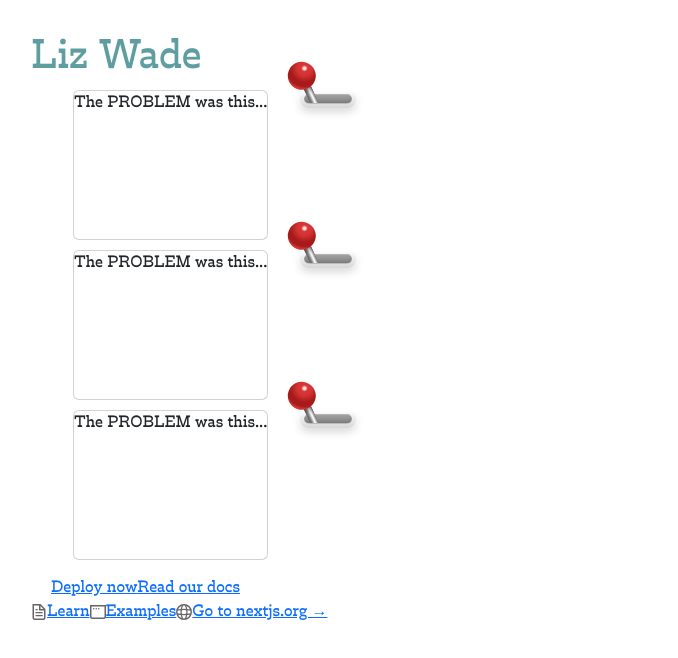
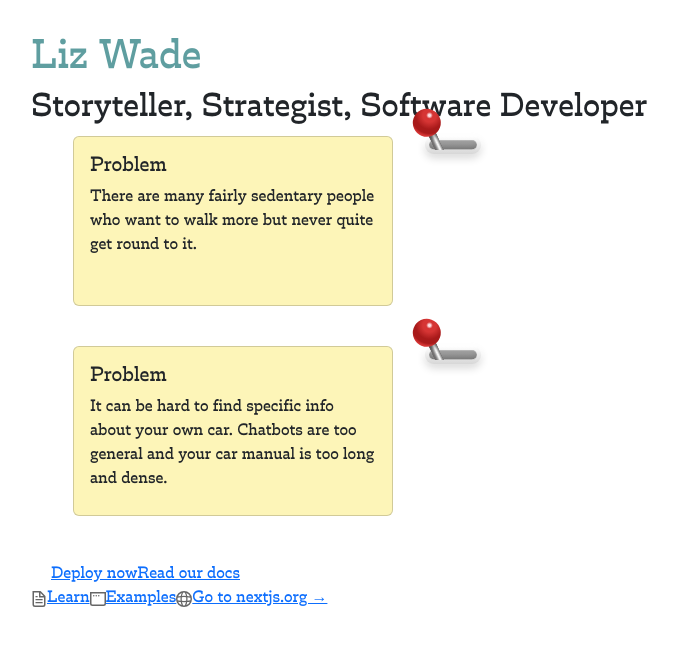
Before and after one commit to lizwade/portfolio, a Next.js app in the folder portfolio/: page / in a window 1280 px wide. Shown: the top 658 px of the page, without its empty margins (1-679 px from the left). Built offline with nearby package versions, Linux system fonts and the light colour scheme.

Commit message:
Cards styled and using props

```diff
--- a/portfolio/src/app/components/Header.tsx
+++ b/portfolio/src/app/components/Header.tsx
@@ -1,6 +1,9 @@
 function Header() {
     return (
+        <div>
         <h1 className="title">Liz Wade</h1>
+            <h2>Storyteller, Strategist, Software Developer</h2>
+            </div>
     )
 }
 
--- /dev/null
+++ b/portfolio/src/app/components/ProblemCard.tsx
@@ -0,0 +1,25 @@
+import Card from 'react-bootstrap/Card';
+
+interface ProblemCardProps {
+    myProblem: string;
+
+}
+
+function ProblemCard({ myProblem }: ProblemCardProps) {
+
+    return (
+        <div
+
+            //style={{ minHeight: '220px' }}
+        >
+    <Card className = 'lizcard'
+                body style={{ backgroundColor: 'rgb(249, 223, 21, 0.3)' }}
+            >
+                <Card.Title>Problem</Card.Title>
+                <Card.Text>{myProblem}</Card.Text>
+            </Card>
+            </div>
+    )
+}
+
+export default ProblemCard
--- a/portfolio/src/app/components/ProjectPanel.tsx
+++ b/portfolio/src/app/components/ProjectPanel.tsx
@@ -1,10 +1,17 @@
 import { useState } from 'react';
-import Card from 'react-bootstrap/Card';
+//import Card from 'react-bootstrap/Card';
 import Switch from '../components/Switch'
 import SolutionCard from "../components/SolutionCard";
+import ProblemCard from './ProblemCard';
 //import styles from "./ProjectPanel.module.css";
 
-function ProjectPanel() {
+interface ProjectPanelProps {
+    myProblem: string;
+    mySolutionTitle: string;
+    mySolutionText: string;
+}
+
+function ProjectPanel({myProblem, mySolutionTitle, mySolutionText}: ProjectPanelProps) {
     const [isShowingSolution, setIsShowingSolution] = useState(false);
 
 
@@ -12,11 +19,16 @@ function ProjectPanel() {
     return (
         <div
             // className={styles.panel
-            className="projpanel"
-            >
-        <Card>The PROBLEM was this...</Card>
+             style={{ minHeight: '200px' }}
+            className="projpanel">
+
+            <ProblemCard myProblem={myProblem}></ProblemCard>
+
             <Switch onChange={() => setIsShowingSolution(!isShowingSolution)}></Switch>
-        <SolutionCard isShowingSolution={isShowingSolution}></SolutionCard>
+            <SolutionCard isShowingSolution={isShowingSolution}
+                mySolutionTitle={mySolutionTitle}
+                mySolutionText={mySolutionText}
+            ></SolutionCard>
         </div>
     )
 }
--- a/portfolio/src/app/components/SolutionCard.tsx
+++ b/portfolio/src/app/components/SolutionCard.tsx
@@ -8,27 +8,35 @@ import Collapse from 'react-bootstrap/Collapse';
 
 interface SolutionCardProps {
   isShowingSolution: boolean;
+  mySolutionTitle: string;
+  mySolutionText: string;
 }
 
-function SolutionCard({ isShowingSolution }: SolutionCardProps) {
-  //const [open, setOpen] = useState(false);
+function SolutionCard({ isShowingSolution, mySolutionTitle, mySolutionText }: SolutionCardProps) {
+
 
   return (
-    <>
+
 
       <div
-        className="liz"
-        style={{ minHeight: '150px' }}>
+
+    //style={{ minHeight: '200px' }}
+    >
         <Collapse in={isShowingSolution} dimension="width">
           <div id="example-collapse-text">
-            <Card body style={{ width: '400px' }}>
-                          My solution was to do a cool thing. Look how cool it was!
-                          Click it and stuff!
+            <Card className = 'lizcard'
+            //</div>
+            // body style={{ width: '18rem' }}
+            body style={{ backgroundColor: 'rgb(249, 223, 21,1)' }}
+          >
+            <Card.Title>{`Solution: ${mySolutionTitle}`}</Card.Title>
+            <Card.Text>{mySolutionText}</Card.Text>
+
             </Card>
           </div>
         </Collapse>
       </div>
-    </>
+
   );
 }
 
--- a/portfolio/src/app/globals.css
+++ b/portfolio/src/app/globals.css
@@ -66,6 +66,13 @@ body {
   background-color: cadetblue;
 }
 
+.lizcard {
+  /* background-color: rgb(249, 223, 21) !important; */
+  min-height: 170px;
+  width: 20rem;
+  /* width: '18rem' !important; */
+}
+
 a {
   color: inherit;
   text-decoration: none;
--- a/portfolio/src/app/page.tsx
+++ b/portfolio/src/app/page.tsx
@@ -9,7 +9,34 @@ import Header from "./components/Header"
 import 'bootstrap/dist/css/bootstrap.min.css';
 import ProjectPanel from "./components/ProjectPanel";
 
+interface project {
+  problem: string;
+  solutionTitle: string;
+  solutionText: string;
+  colour: string;
+}
+
 export default function Home() {
+
+  const projects: project[] =
+    [
+      {
+        problem: `There are many fairly sedentary people who want to walk more but never quite get round to it.`,
+        solutionTitle: `SOFA TO STRIDER`,
+        solutionText: `A mobile-first app that overcomes common hurdles by showing you when, where and why to walk.`,
+      colour: `rgb(249, 223, 21)`
+      },
+      {
+        problem: `It can be hard to find specific info about your own car. Chatbots are too general and your car manual is too long and dense.`,
+        solutionTitle: `MY MECHANIC`,
+        solutionText: `A friendly RAG chatbot to help you find out how to actually turn your fog lights on (or whatever else you need to know).`,
+        colour: `rgb(49, 223, 21)`
+      }
+  ]
+
+
+
+
   return (
     <div //className={styles.page}
     >
@@ -19,15 +46,20 @@ export default function Home() {
 
 
         <ul>
-          <li>
-            <ProjectPanel></ProjectPanel>
+
+            <li>
+            <ProjectPanel
+              myProblem={projects[0].problem}
+              mySolutionTitle={projects[0].solutionTitle}
+            mySolutionText={projects[0].solutionText}></ProjectPanel>
           </li>
-          <li>
-            <ProjectPanel></ProjectPanel>
+           <li>
+            <ProjectPanel
+              myProblem={projects[1].problem}
+              mySolutionTitle={projects[1].solutionTitle}
+            mySolutionText={projects[1].solutionText}></ProjectPanel>
           </li>
-          <li>
-            <ProjectPanel></ProjectPanel>
-          </li>
+
 
         </ul>
 
```
